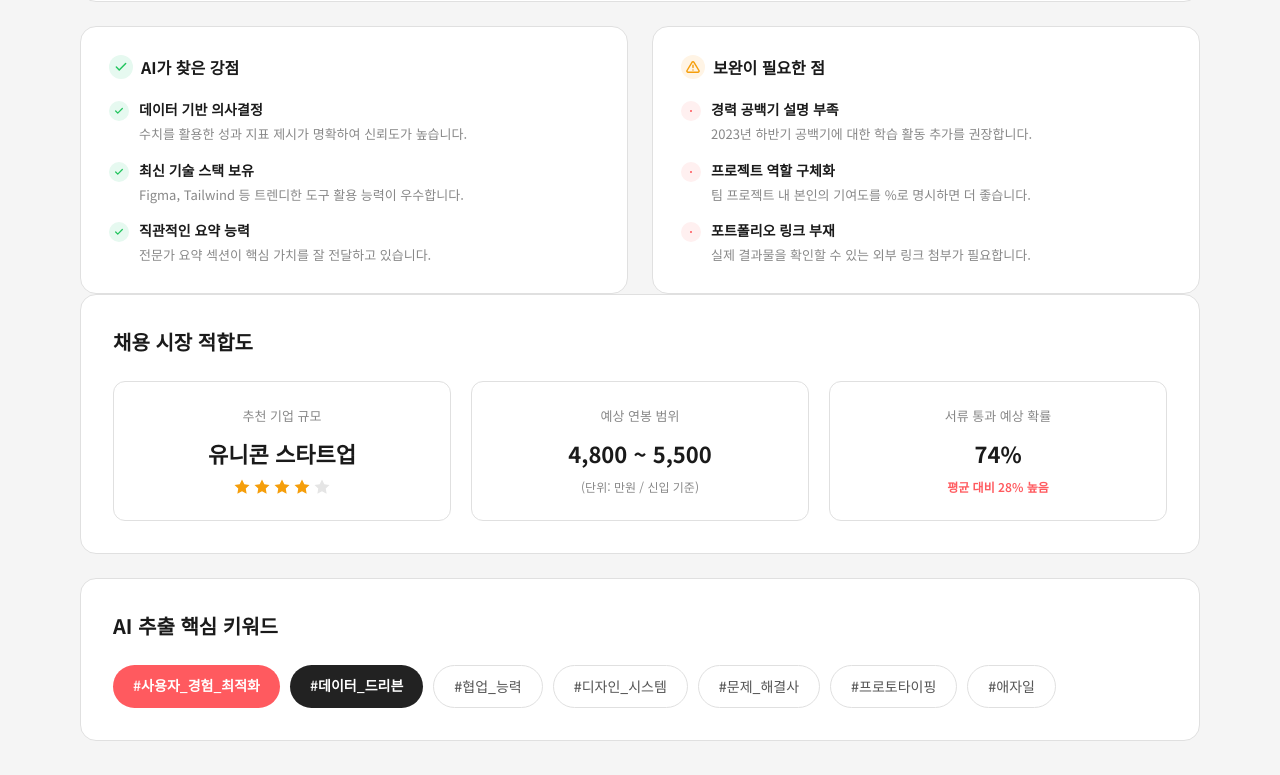
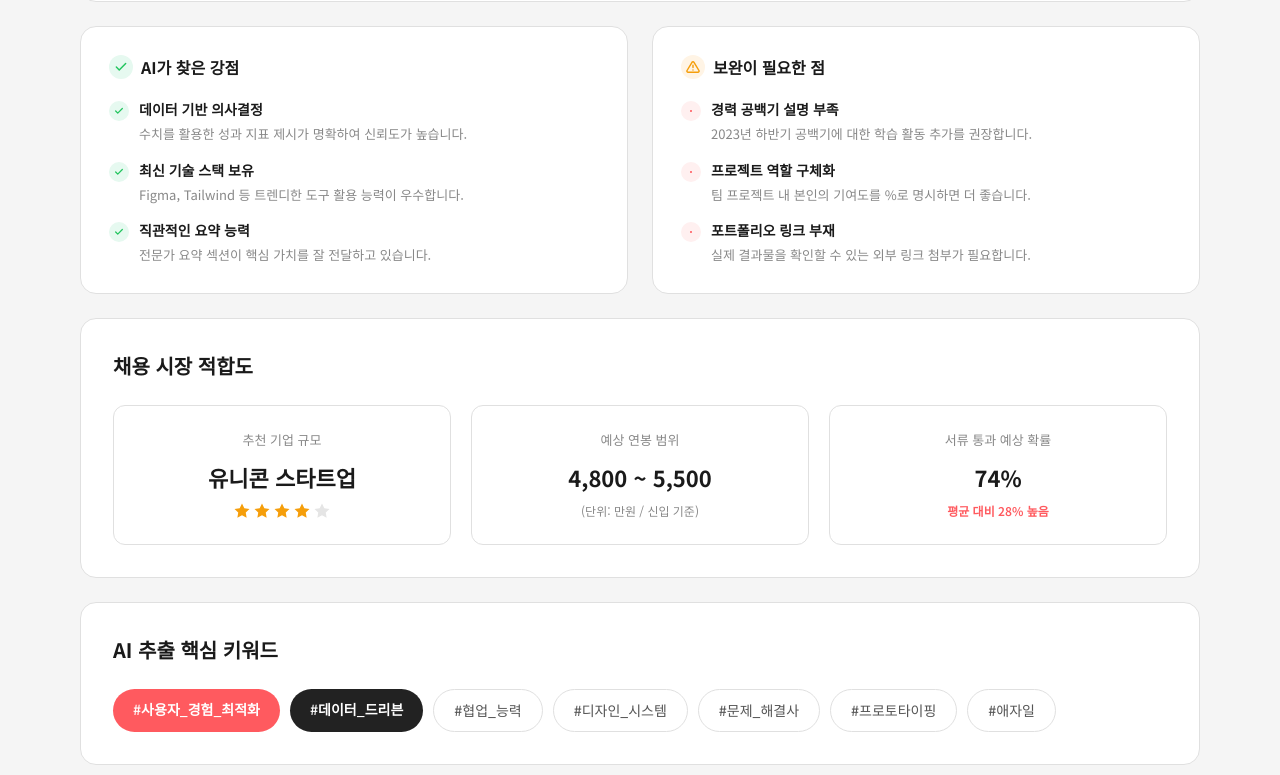
Before and after one commit to ONE-WAVE-TEAM15/FE, a Next.js app: page /portfolio-analysis in a window 1280 px wide. Shown: the part 471-1246 px from the top of the page. Built offline with nearby package versions, Linux system fonts and the light colour scheme; sample sign-in values are in the browser's storage.

Commit message:
fix-margin

```diff
--- a/app/portfolio-analysis/analysis.module.css
+++ b/app/portfolio-analysis/analysis.module.css
@@ -281,6 +281,10 @@
   gap: 20px;
 }
 
+.marketFitCard {
+  margin-top: 24px;
+}
+
 .marketCard {
   flex: 1;
   text-align: center;
--- a/app/portfolio-analysis/page.tsx
+++ b/app/portfolio-analysis/page.tsx
@@ -259,7 +259,7 @@ export default function PortfolioAnalysisPage() {
         </div>
 
         {/* ── Market Fit ── */}
-        <div className={s.card}>
+        <div className={`${s.card} ${s.marketFitCard}`}>
           <h2 className={s.sectionTitle}>채용 시장 적합도</h2>
           <div className={s.marketCards}>
             <div className={s.marketCard}>
```
